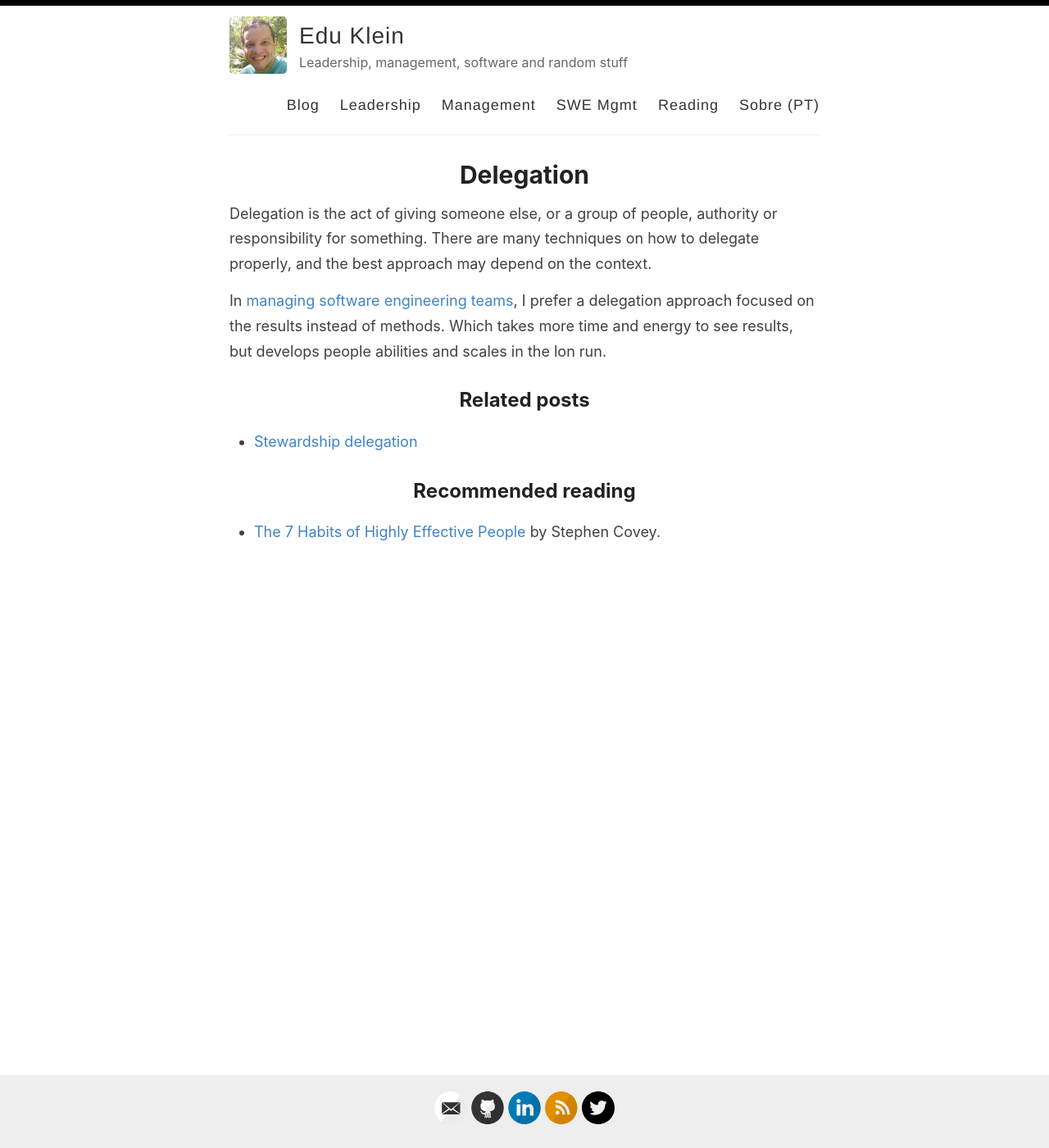
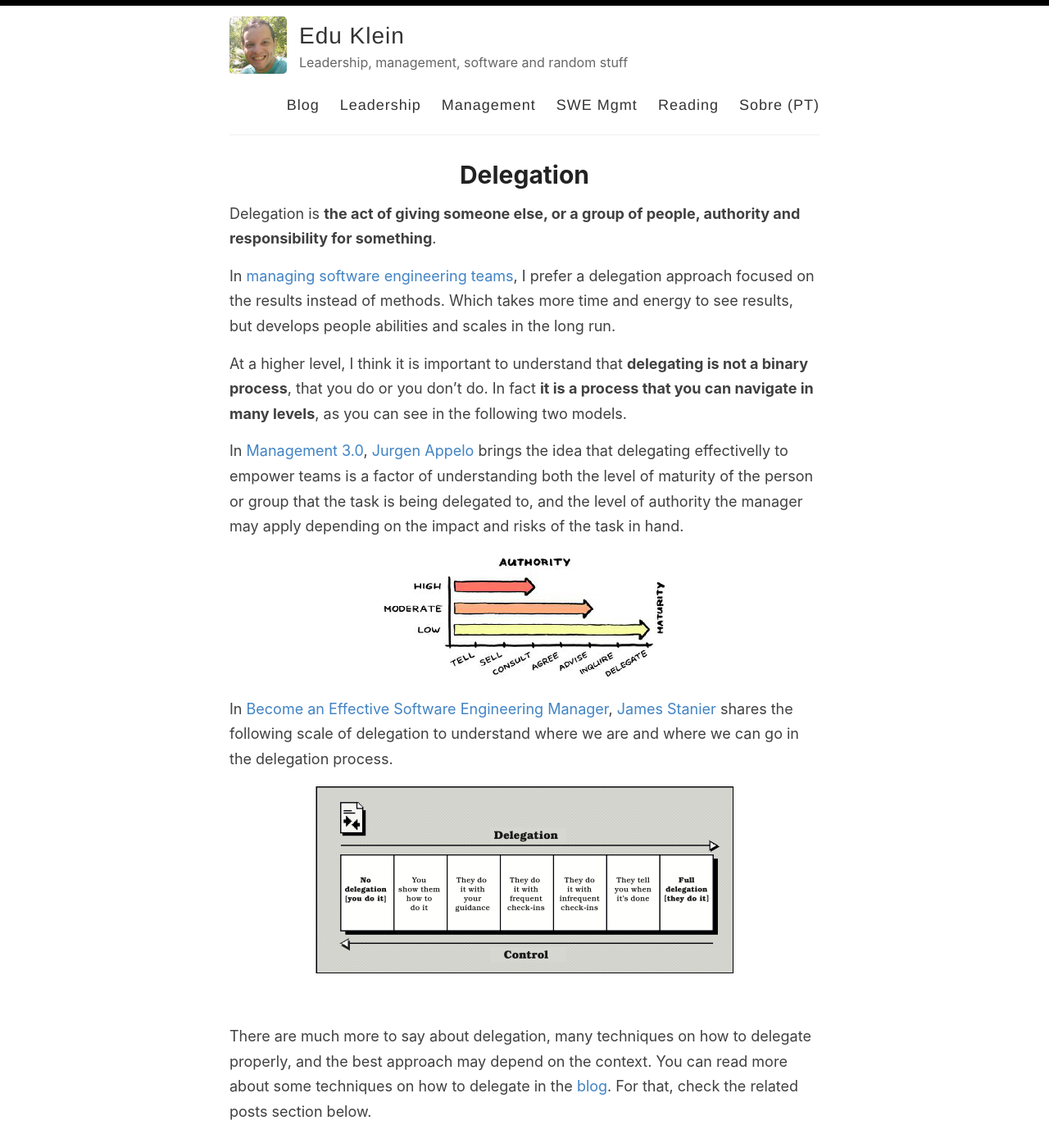
Before and after one commit to epklein/epklein.github.io, a Jekyll site: the page built from _pages/mgmt/ppl-mgmt-delegation.md, in a window 1280 px wide and 1400 px high. Shown: the whole window at 82% size. Built offline with Jekyll 4.4.1, drawn with Linux system fonts in a browser that asks for light colours; some of the changed text lies outside the part shown.

Commit message:
Update page: Delegation

```diff
--- a/_pages/mgmt/ppl-mgmt-delegation.md
+++ b/_pages/mgmt/ppl-mgmt-delegation.md
@@ -5,19 +5,34 @@ permalink: /mgmt/people/delegation
 published: true
 ---
 
-Delegation is the act of giving someone else, or a group of people, authority or responsibility for something. There are many techniques on how to delegate properly, and the best approach may depend on the context.
-
-In [managing software engineering teams](/mgmt/swe), I prefer a delegation approach focused on the results instead of methods. Which takes more time and energy to see results, but develops people abilities and scales in the lon run.
+Delegation is **the act of giving someone else, or a group of people, authority and responsibility for something**.
 
 <!-- Write about responsibility x accountability.  The first you may delegate, but the second you don't -->
 <!-- Write about some frameworks for leveling delegation. Delegation x Control -->
 
+In [managing software engineering teams](/mgmt/swe), I prefer a delegation approach focused on the results instead of methods. Which takes more time and energy to see results, but develops people abilities and scales in the long run.
+
+At a higher level, I think it is important to understand that **delegating is not a binary process**, that you do or you don't do. In fact **it is a process that you can navigate in many levels**, as you can see in the following two models.
+
+In [Management 3.0](https://amzn.to/3OtbXdZ), [Jurgen Appelo](https://jurgenappelo.com/) brings the idea that delegating effectivelly to empower teams is a factor of understanding both the level of maturity of the person or group that the task is being delegated to, and the level of authority the manager may apply depending on the impact and risks of the task in hand.
+
+![Delegation maturity and authority levels. How to Empower Teams: Management 3.0, by Jurgen Appelo](/images/mgmt-delegation-mgmg30.png "How to Empower Teams: Management 3.0, by Jurgen Appelo")
+
+In [Become an Effective Software Engineering Manager](https://amzn.to/3IVcnsl), [James Stanier](https://www.linkedin.com/in/jstanier) shares the following scale of delegation to understand where we are and where we can go in the delegation process.
+
+![The scale of delegation. Become an Effective Software Engineering Manager, by James Stanier](/images/mgmt-delegation-james-stanier.png "Become an Effective Software Engineering Manager, by James Stanier")
+
+<br />
+
+There are much more to say about delegation, many techniques on how to delegate properly, and the best approach may depend on the context. You can read more about some techniques on how to delegate in the [blog](/blog). For that, check the related posts section below.
+
 ## Related posts
 
 {% for post in site.categories['Delegation'] %}
-- <a href="{{ site.baseurl }}{{ post.url }}">{% if post.title and post.title != "" %}{{post.title}}{% else %}{{post.excerpt |strip_html}}{%endif%}</a>
+- {{ post.date | date: "%B %e, %Y" }} - <a href="{{ site.baseurl }}{{ post.url }}">{% if post.title and post.title != "" %}{{post.title}}{% else %}{{post.excerpt |strip_html}}{%endif%}</a>
 {% endfor %}
 
 ## Recommended reading
 
+- [Management 3.0](https://amzn.to/3OtbXdZ), by Jurgen Appelo.
 - [The 7 Habits of Highly Effective People](/books/the-7-habits-of-highly-effective-people) by Stephen Covey.
```
Also changed, not shown: images/mgmt-delegation-james-stanier.png (added), images/mgmt-delegation-mgmg30.png (added).
